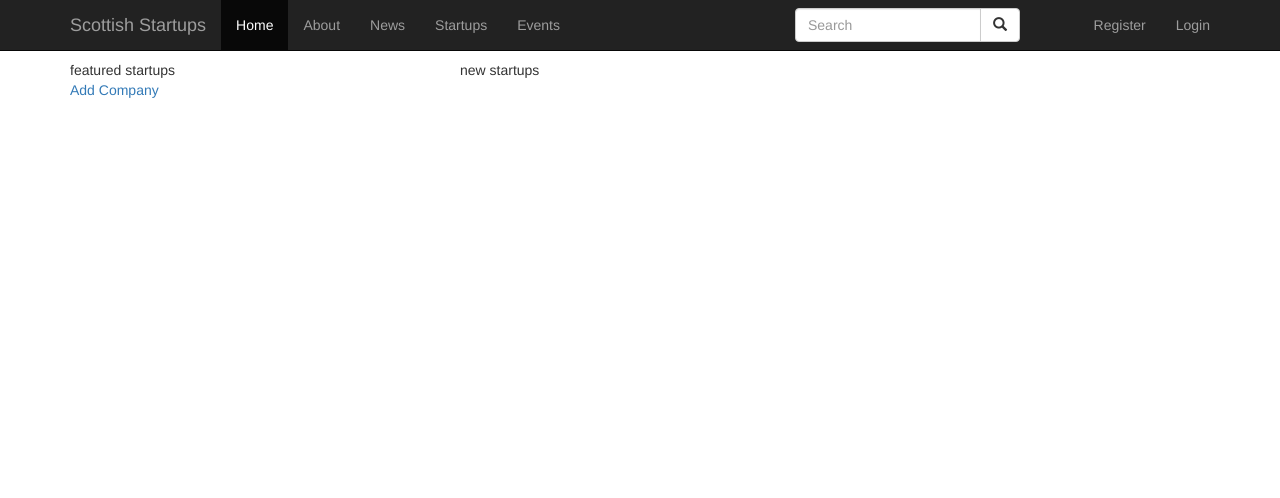
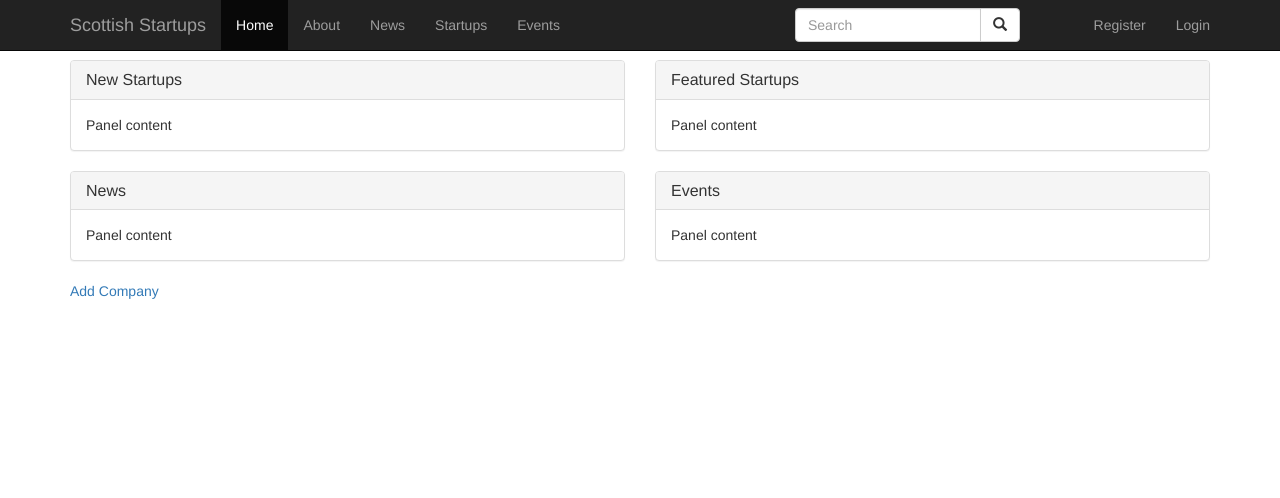
Before and after one commit to martygrant/scotstartup, a Django app: template templates/scotstartup/index.html in a window 1280 px wide. Shown: the top 498 px of the page. Run offline with Django 3.2, Linux system fonts and the light colour scheme; the template is opened without the code that fills it, so the values that code supplies are empty; parts of the project's set-up code (start-up, migrations or seed data) failed here and were passed over; some libraries are stand-ins or nearby versions.

Commit message:
added panels to index for recent, featured, news and events

```diff
--- a/templates/scotstartup/index.html
+++ b/templates/scotstartup/index.html
@@ -18,10 +18,53 @@
     {% endif %}
     -->
 
+
+
     <div class="row">
-        <div class="col-md-4">featured startups</div>
-        <div class="col-md-4">new startups</div>
+        <div class="col-md-6">
+            <div class="panel panel-default">
+                <div class="panel-heading">
+                    <h3 class="panel-title">New Startups</h3>
+                </div>
+                <div class="panel-body">
+                    Panel content
+                </div>
+            </div>
+        </div>
+        <div class="col-md-6">
+            <div class="panel panel-default">
+                <div class="panel-heading">
+                    <h3 class="panel-title">Featured Startups</h3>
+                </div>
+                <div class="panel-body">
+                    Panel content
+                </div>
+            </div>
+        </div>
     </div>
+
+    <div class="row">
+            <div class="col-md-6">
+                <div class="panel panel-default">
+                    <div class="panel-heading">
+                        <h3 class="panel-title">News</h3>
+                    </div>
+                    <div class="panel-body">
+                        Panel content
+                    </div>
+                </div>
+            </div>
+            <div class="col-md-6">
+                <div class="panel panel-default">
+                    <div class="panel-heading">
+                        <h3 class="panel-title">Events</h3>
+                    </div>
+                    <div class="panel-body">
+                        Panel content
+                    </div>
+                </div>
+            </div>
+        </div>
 
     <a href="{% url 'add_company' %}"/>Add Company</a>
 
```
